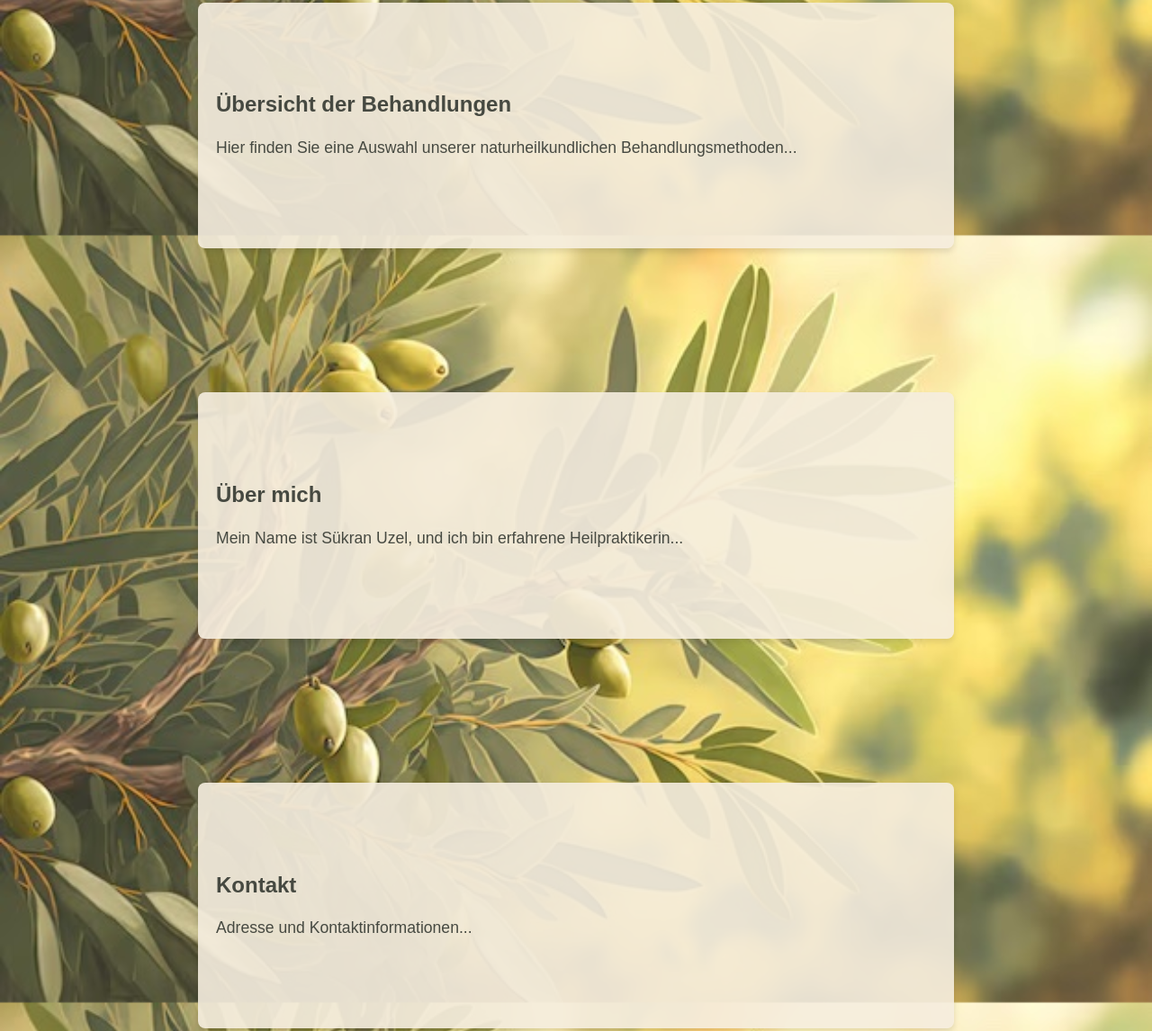
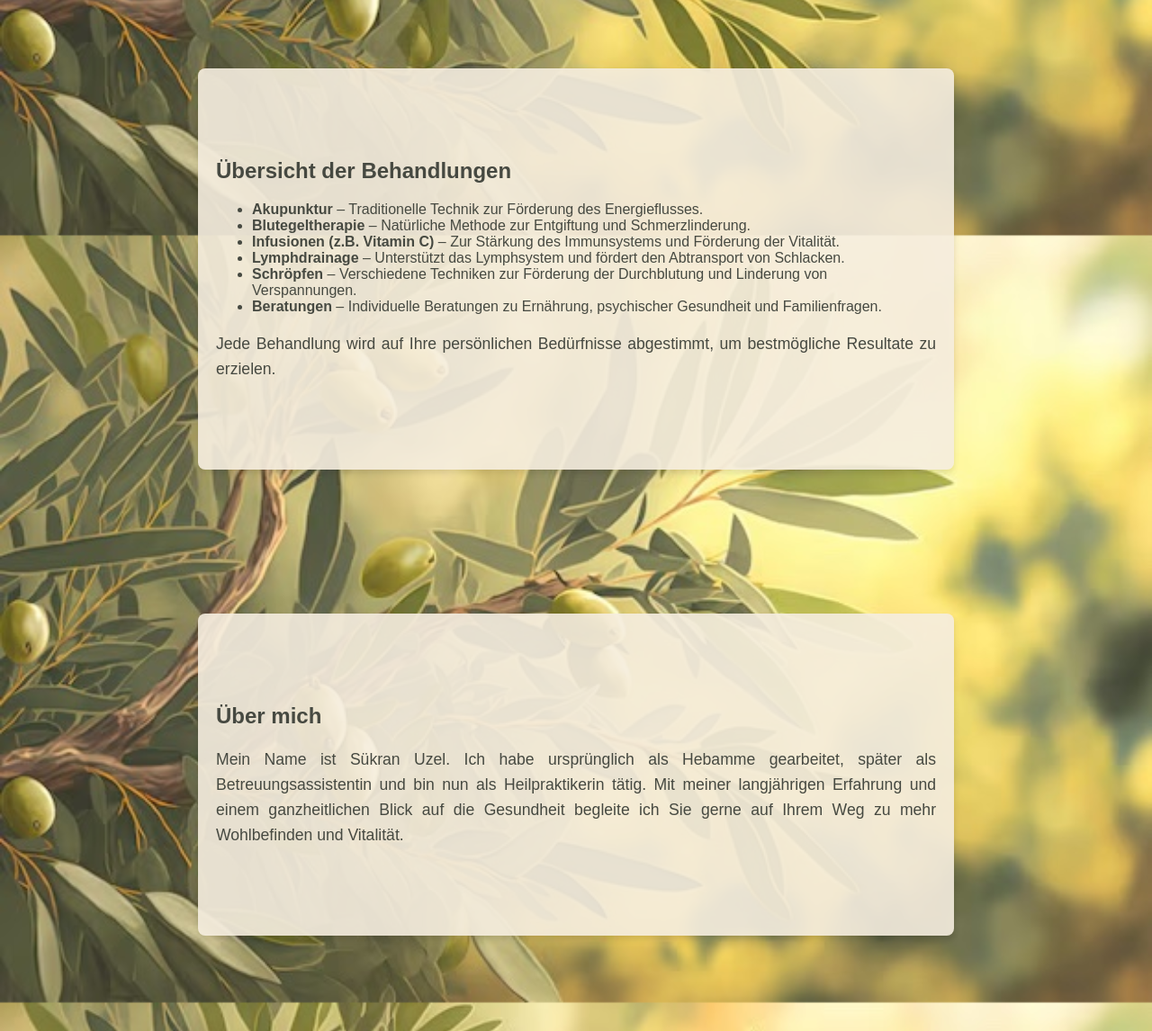
Before and after one commit to byzaltny/belya, a plain HTML site: page index.html in a window 1280 px wide. Shown: the part 591-1737 px from the top of the page at 90% size. Drawn offline with Linux system fonts and the light colour scheme; a web font is replaced by a local one.

Commit message:
Update index.html

```diff
--- a/index.html
+++ b/index.html
@@ -202,25 +202,39 @@
 <!-- Startseite Section -->
 <section id="home">
   <h1>Willkommen in der Naturheilpraxis Belya!</h1>
-  <p>Ihre Gesundheit und Ihr Wohlbefinden stehen bei uns im Mittelpunkt...</p>
+  <p>„Allah hat sowohl die Krankheit als auch die Heilung erschaffen.“ - Hz. Muhammed (s.a.v.)</p>
+  <p>In meiner Praxis steht Ihre Gesundheit und Ihr Wohlbefinden im Mittelpunkt. Mit individuell abgestimmten Behandlungen begleite ich Sie auf Ihrem Weg zu mehr Balance und Lebensqualität.</p>
 </section>
 
 <!-- Behandlungen Section -->
 <section id="behandlungen">
   <h2>Übersicht der Behandlungen</h2>
-  <p>Hier finden Sie eine Auswahl unserer naturheilkundlichen Behandlungsmethoden...</p>
+  <ul>
+    <li><strong>Akupunktur</strong> – Traditionelle Technik zur Förderung des Energieflusses.</li>
+    <li><strong>Blutegeltherapie</strong> – Natürliche Methode zur Entgiftung und Schmerzlinderung.</li>
+    <li><strong>Infusionen (z.B. Vitamin C)</strong> – Zur Stärkung des Immunsystems und Förderung der Vitalität.</li>
+    <li><strong>Lymphdrainage</strong> – Unterstützt das Lymphsystem und fördert den Abtransport von Schlacken.</li>
+    <li><strong>Schröpfen</strong> – Verschiedene Techniken zur Förderung der Durchblutung und Linderung von Verspannungen.</li>
+    <li><strong>Beratungen</strong> – Individuelle Beratungen zu Ernährung, psychischer Gesundheit und Familienfragen.</li>
+  </ul>
+  <p>Jede Behandlung wird auf Ihre persönlichen Bedürfnisse abgestimmt, um bestmögliche Resultate zu erzielen.</p>
 </section>
 
 <!-- Über mich Section -->
 <section id="ueber-mich">
   <h2>Über mich</h2>
-  <p>Mein Name ist Sükran Uzel, und ich bin erfahrene Heilpraktikerin...</p>
+  <p>Mein Name ist Sükran Uzel. Ich habe ursprünglich als Hebamme gearbeitet, später als Betreuungsassistentin und bin nun als Heilpraktikerin tätig. Mit meiner langjährigen Erfahrung und einem ganzheitlichen Blick auf die Gesundheit begleite ich Sie gerne auf Ihrem Weg zu mehr Wohlbefinden und Vitalität.</p>
 </section>
 
 <!-- Kontakt Section -->
 <section id="kontakt">
   <h2>Kontakt</h2>
-  <p>Adresse und Kontaktinformationen...</p>
+  <p><strong>Naturheilpraxis Belya</strong><br>
+     Heinrich-Sinz-Str. 33<br>
+     89335 Ichenhausen</p>
+  <p>Telefon: 0174 401 3437<br>
+     E-Mail: sukranuzel@outlook.de</p>
+  <p><strong>Behandlungen nur nach Vereinbarung.</strong></p>
 </section>
 
 <script>
```
